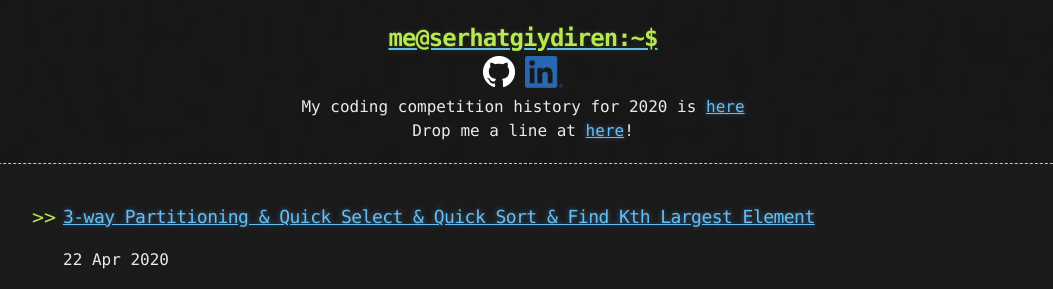
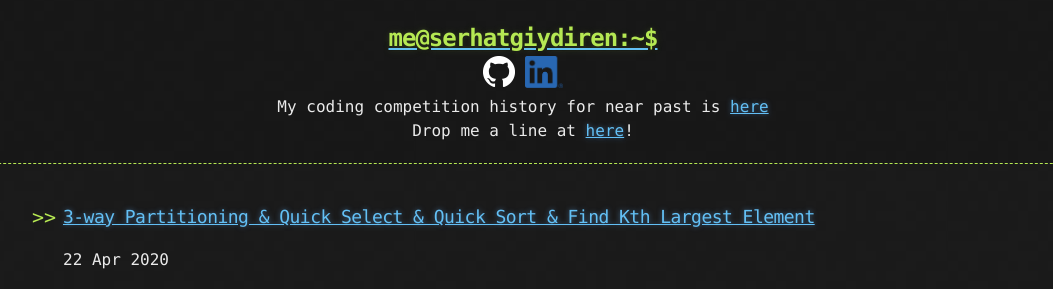
Before and after one commit to goodHunter27/serhatgiydiren.github.io, a Jekyll site: the page built from index.html, in a window 1280 px wide. Shown: the top 289 px of the page, without its empty margins (117-1170 px from the left). Built offline with Jekyll 4.4.1, drawn with Linux system fonts in a browser that asks for light colours; the list of posts is cut into pages by our own code.

Commit message:
Update header.html

```diff
--- a/_includes/header.html
+++ b/_includes/header.html
@@ -7,7 +7,7 @@
     <div class="header-links">
       {% include links.html %}
     </div>
-    <div align="center">My coding competition history for 2020 is <a href="https://serhatgiydiren.github.io/coding-competitions">here</a></div>
+    <div align="center">My coding competition history for near past is <a href="https://serhatgiydiren.github.io/coding-competitions">here</a></div>
     <div align="center">Drop me a line at <a href="mailto:serhatgiydiren@gmail.com">here</a>!</div>
   </div>
 </header>
```
